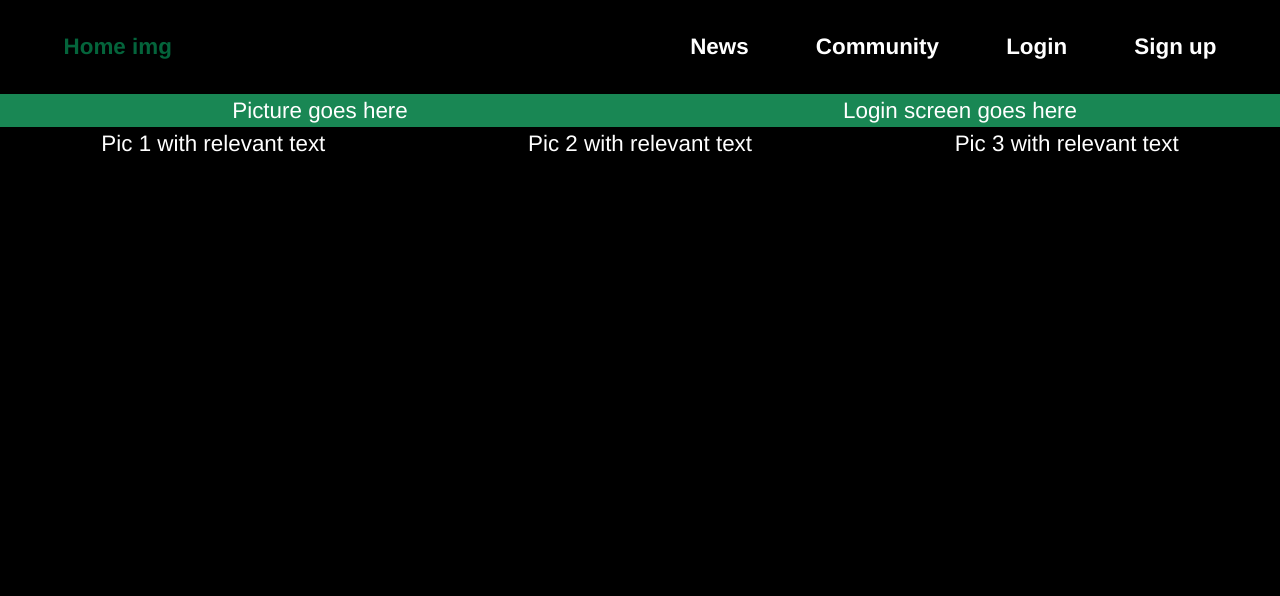
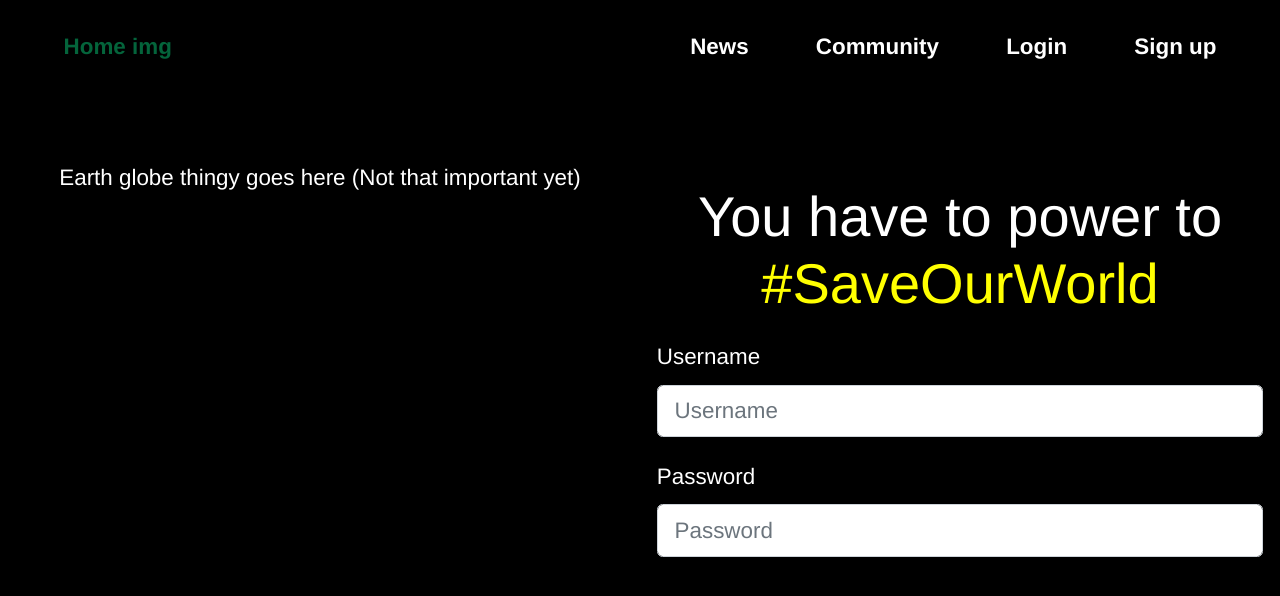
Before and after one commit to quinncheong/save-my-world, a Vue app: page /#/ in a window 1280 px wide. Shown: the top 596 px of the page. Built offline with nearby package versions, Linux system fonts and the light colour scheme.

Commit message:
Creation of login and globe

```diff
--- a/src/views/Home.vue
+++ b/src/views/Home.vue
@@ -1,29 +1,39 @@
 <template>
-  <div class="container-fluid">
-
-    <div class="row bg-success">
+<header class='page-header'>
+  <div class="container-fluid ">
+<!-- This would be where the globe would be  -->
+    <div class="row  py-5" id='login'>
       <div class="col">
-        Picture goes here
+        Earth globe thingy goes here (Not that important yet)
       </div>
 
-      <div class="col">
-        Login screen goes here
+      <div class="col text-start">
+        <h1 class='mt-3 text-center'>You have to power to <span id='savemyworld'>#SaveOurWorld</span></h1>
+
+        <div class="login mt-3 ">
+          <div class="mb-3">
+            <label for="password" class="form-label">Username</label>
+            <input type="email" class="form-control" placeholder="Username">
+          </div>
+
+          <div class="mb-3">
+            <label for="password" class="form-label">Password</label>
+            <input type="email" class="form-control" id='password'  placeholder="Password">
+          </div>
+
+        </div>
       </div>
     </div>
+  </div>
+</header>
+
 
   <!-- Guides -->
-    <div class="row">
-      <div class="col">
-        Pic 1 with relevant text
-      </div>
-       <div class="col">
-        Pic 2 with relevant text
-      </div>
 
-       <div class="col">
-        Pic 3 with relevant text
-      </div>
-    </div>
+
+
+
+
 
 
     <!-- Footer goes here -->
@@ -32,7 +42,6 @@
 
 
 
-  </div>
 </template>
 
 <script>
@@ -47,4 +56,10 @@ export default {
 .gg {
   color: $testing-variable;
 }
+
+#savemyworld{
+  color: yellow;
+}
+
+
 </style>
```
